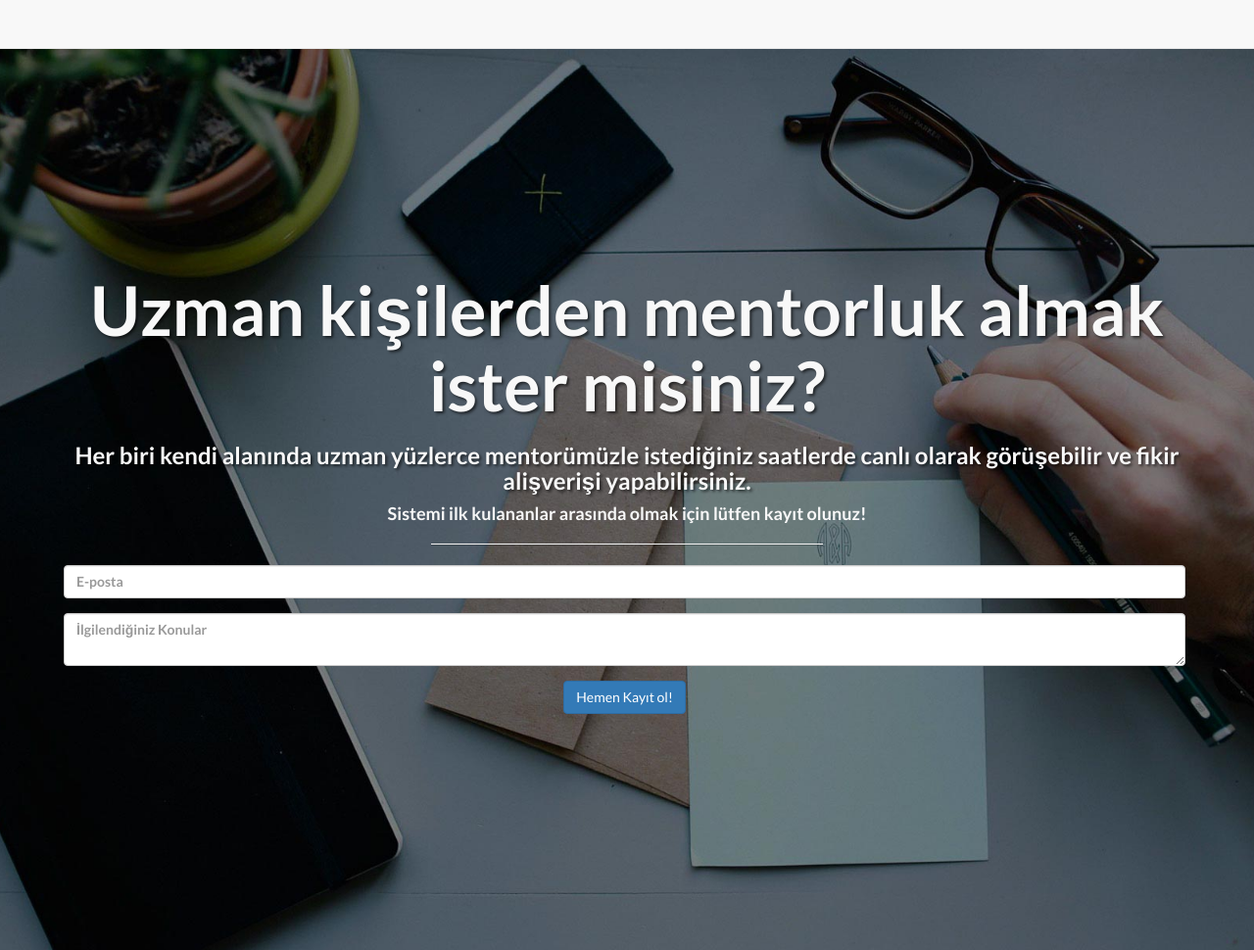
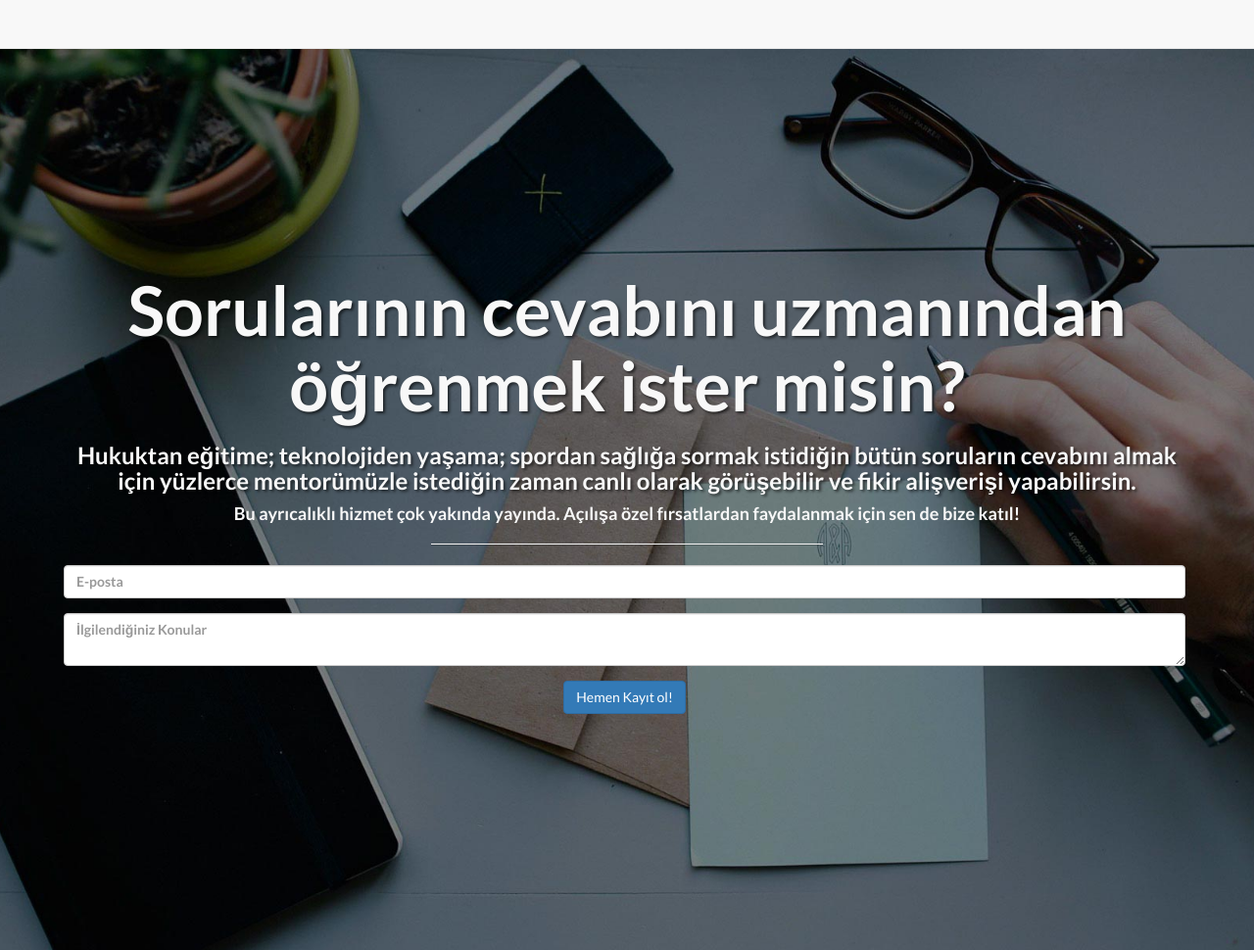
Before and after one commit to findingmentor/findingmentor.github.io, a plain HTML site: page index.html in a window 1280 px wide. Shown: the top 970 px of the page at 98% size. Drawn offline with Linux system fonts and the light colour scheme.

Commit message:
Update index.html
Context changed

```diff
--- a/index.html
+++ b/index.html
@@ -71,9 +71,10 @@
             <div class="row">
                 <div class="col-lg-12">
                     <div class="intro-message">
-                        <h1>Uzman kişilerden mentorluk almak ister misiniz?</h1>
-                        <h3>Her biri kendi alanında uzman yüzlerce mentorümüzle istediğiniz saatlerde canlı olarak görüşebilir ve fikir alişverişi yapabilirsiniz.</h3>
-                        <h4>Sistemi ilk kulananlar arasında olmak için lütfen kayıt olunuz!</h4>
+                        <!--<h1>Uzman kişilerden mentorluk almak ister misiniz?</h1> -->
+			    <h1>Sorularının cevabını uzmanından öğrenmek ister misin?</h1>
+                        <h3>Hukuktan eğitime; teknolojiden yaşama; spordan sağlığa sormak istidiğin bütün soruların cevabını almak için yüzlerce mentorümüzle istediğin zaman canlı olarak görüşebilir ve fikir alişverişi yapabilirsin.</h3>
+                        <h4>Bu ayrıcalıklı hizmet çok yakında yayında. Açılışa özel fırsatlardan faydalanmak için sen de bize katıl!</h4>
                         <hr class="intro-divider">
                         <ul class="list-inline intro-social-buttons">
 <form method="POST" action="https://formspree.io/findingmentor@gmail.com">
```
